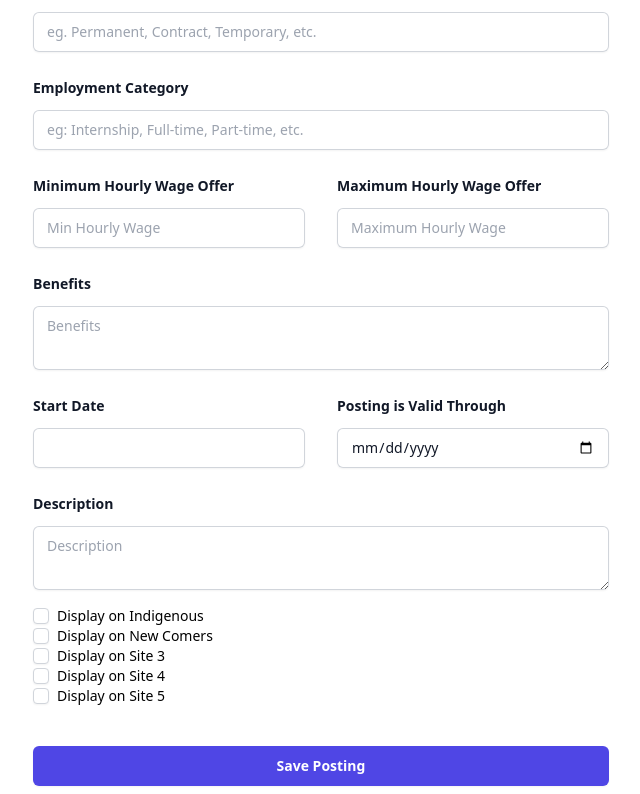
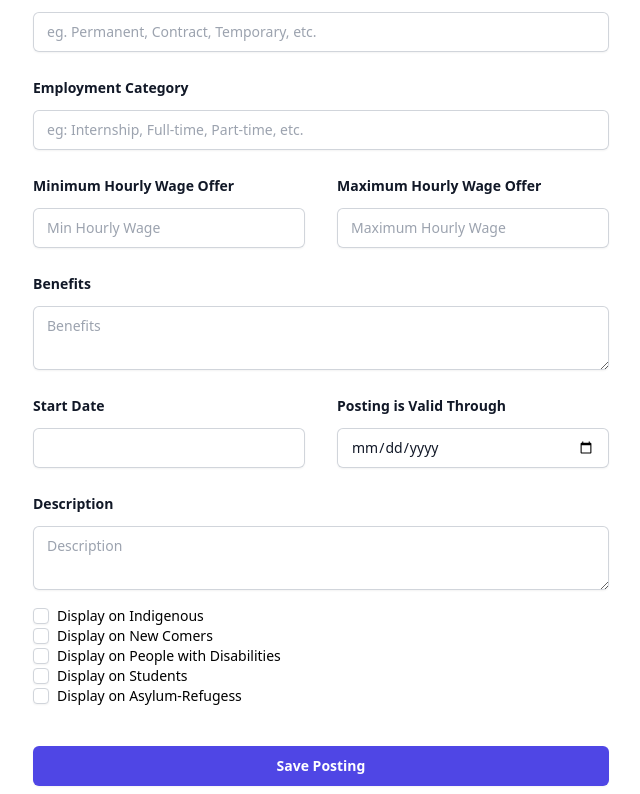
Before and after one commit to Vero-Ventures/job-bank, a Next.js app: page /admin-panel/postingDetails in a window 1280 px wide. Shown: the part 332-1126 px from the top of the page, without its empty margins (319-959 px from the left). Built offline with nearby package versions, Linux system fonts and the light colour scheme; no server answers.

Commit message:
updated sites names

```diff
--- a/src/components/ui/checkboxGroup.jsx
+++ b/src/components/ui/checkboxGroup.jsx
@@ -14,7 +14,13 @@ function Checkbox({ name, checked, onChange }) {
 }
 
 function CheckboxGroup({ formData, handleChange }) {
-  const siteNames = ['Indigenous', 'New Comers', 'Site 3', 'Site 4', 'Site 5'];
+  const siteNames = [
+    'Indigenous',
+    'New Comers',
+    'People with Disabilities',
+    'Students',
+    'Asylum-Refugess',
+  ];
   const siteKeys = Object.keys(formData).filter(key => key.startsWith('site'));
 
   return (
```
